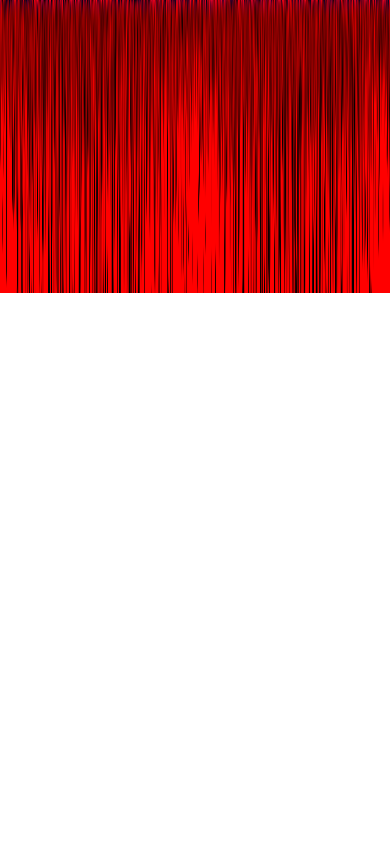
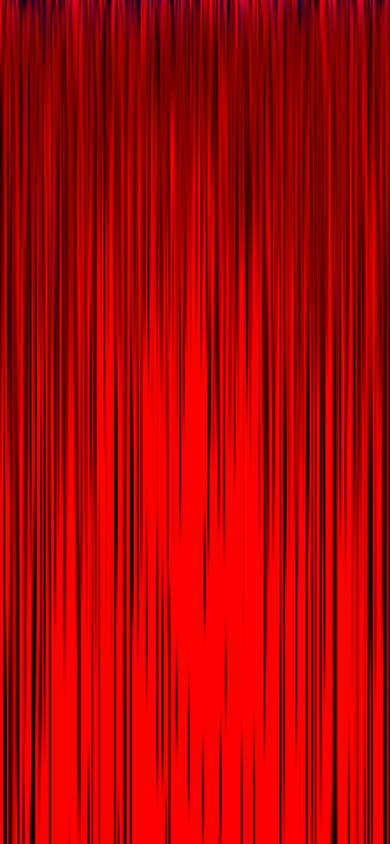
Before and after one commit to color-theory/html5-canvas-fire-demo, a plain HTML site: page index.html in a window 390 px wide. Drawn offline with Linux system fonts and the light colour scheme.

Commit message:
responsiveness

```diff
--- a/style.css
+++ b/style.css
@@ -1,13 +1,20 @@
 html,
 body {
 	height: 100%;
+	width: 100%;
 	margin: 0;
 	padding: 0;
-	overflow-y: hidden;
+	display: flex;
+	justify-content: center;
+	align-items: center;
+	overflow: hidden;
+	background: #000;
 }
 
 canvas {
-	width: 100%;
+	height: 100vh;
+	width: 100vw;
+	object-fit: cover;
 	padding: 0;
 	margin: 0;
 }
```
